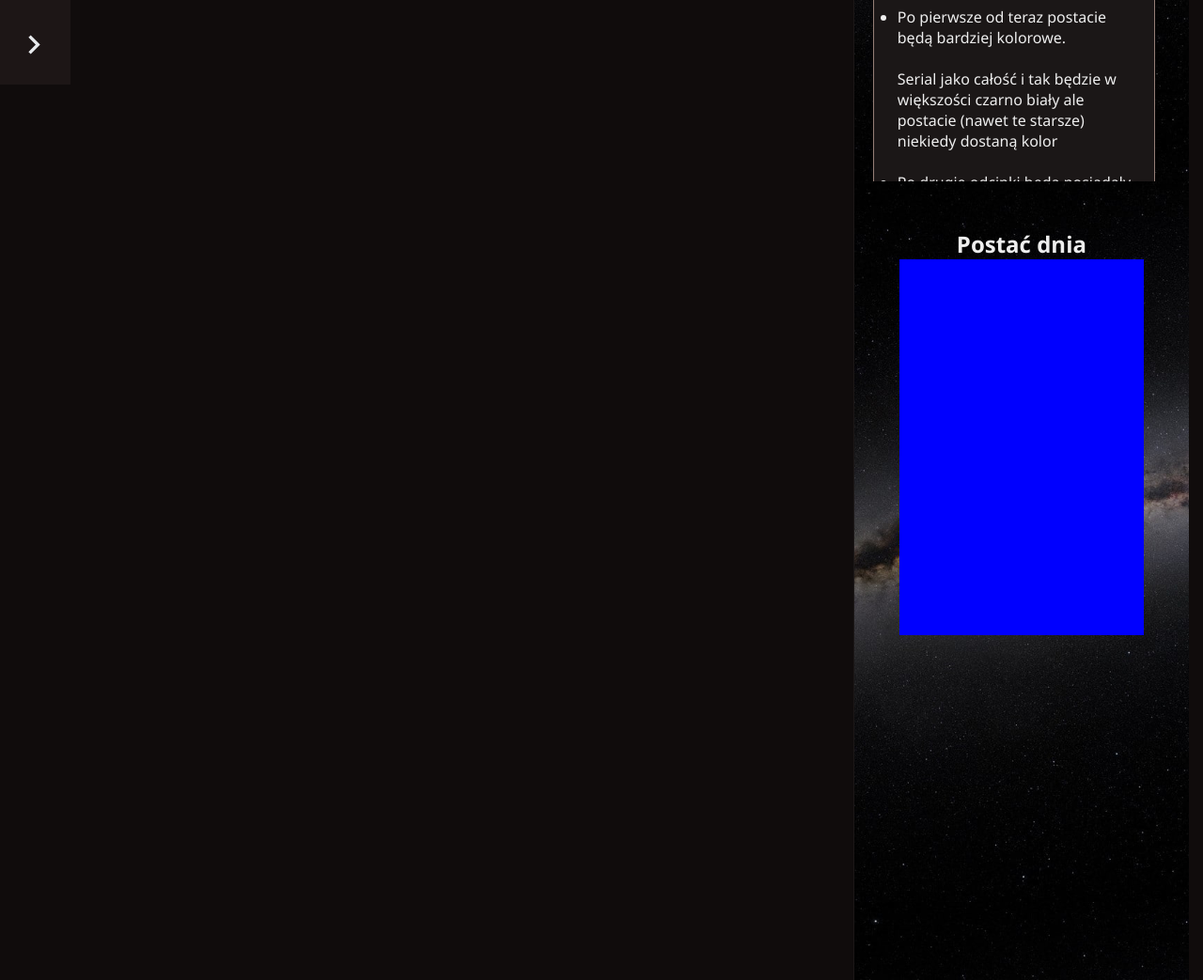
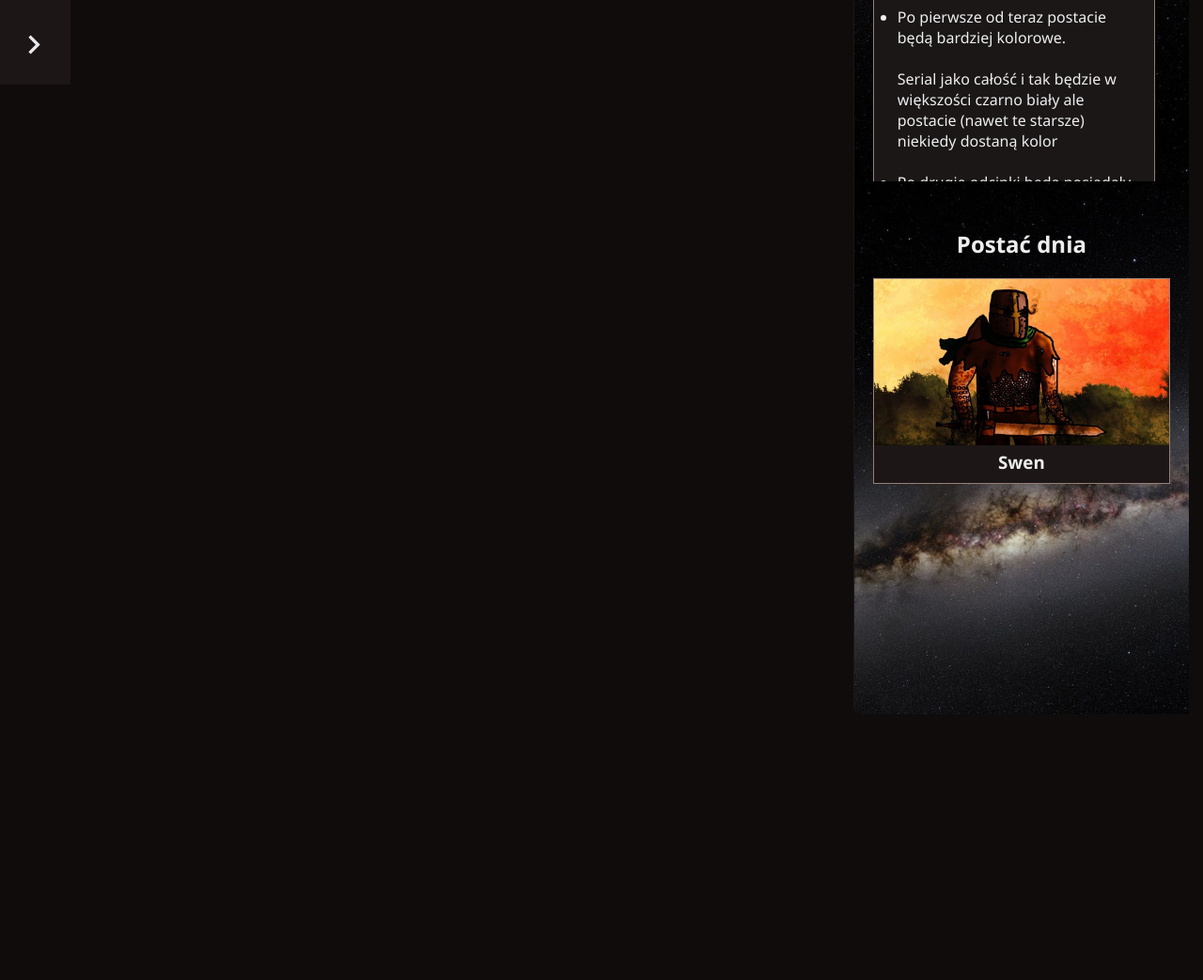
Before and after one commit to Liras333/UniwersumGGWP-new-, a plain HTML site: page index.html in a window 1280 px wide. Shown: the part 710-1753 px from the top of the page at 94% size. Drawn offline with Linux system fonts and the light colour scheme.

Commit message:
add postac dnia

```diff
--- a/index.html
+++ b/index.html
@@ -125,9 +125,10 @@
             </nav>
 
             <main>
-                <!--<div class="bg-nav">-->
+
                 <article class="glowna">
                     <h1>Uniwersum G.G.W.P</h1>
+
                 </article>
 
 
@@ -169,17 +170,16 @@
                     <div class="postac-dnia">
                         <h1>Postać dnia</h1>
                         <div class="postac">
-
+                            <img src="" alt="postać dnia" loading="lazy">
+                            <h3 class="nazwa">Bulgerbass</h3>
                         </div>
                     </div>
-                    <div class="sesje-rpg">
+                </article>
 
-                    </div>
-                </article>
-            <!--</div>-->
         </main>
     </div>
     <script src="./source/javascript/defaultScript.js"></script>
+    <script src="./source/javascript/postacDnia.js"></script>
 
 </body>
 
--- a/source/javascript/defaultScript.js
+++ b/source/javascript/defaultScript.js
@@ -1,7 +1,5 @@
 let arrow = document.querySelector('.closeArrow');
 //let bg_nav = document.querySelector('.bg-nav');
-
-
 
 
 if (window.innerWidth <= 650) {
--- /dev/null
+++ b/source/javascript/postacDnia.js
@@ -0,0 +1,60 @@
+const imgURL = [
+    "./source/img/Uniwersum/Postacie/Adonis4.jpg",
+    "./source/img/Uniwersum/Postacie/Brom.jpg",
+    "./source/img/Uniwersum/Postacie/Bulgerbass.jpg",
+    "./source/img/Uniwersum/Postacie/dariel bermid.jpg",
+    "./source/img/Uniwersum/Postacie/Ebendor.jpg",
+    "./source/img/Uniwersum/Postacie/er' Garoth.jpg",
+    "./source/img/Uniwersum/Postacie/hildebrand.jpg",
+    "./source/img/Uniwersum/Postacie/Kirithor.jpg",
+    "./source/img/Uniwersum/Postacie/Logan_Szkaratny_Mag.jpg",
+    "./source/img/Uniwersum/Postacie/marstofeliusz.jpg",
+    "./source/img/Uniwersum/Postacie/Nasir_Yadav2.jpg",
+    "./source/img/Uniwersum/Postacie/Swen.jpg",
+    "./source/img/Uniwersum/Postacie/Zigorok-Enraged2.jpg"
+]
+
+const names = [
+    "Adonis4",
+    "Brom",
+    "Bulgerbass",
+    "darien bermid",
+    "Ebendor",
+    "er' Garoth",
+    "hildebrand",
+    "Kirithor",
+    "Logan - Szkarłatny Mag",
+    "Malkolm",
+    "Marstofeliusz",
+    "Swen",
+    "Zigorok"
+]
+
+let postac = document.querySelector('.postac img');
+let nazwa = document.querySelector('.nazwa');
+
+
+function postacDnia(year, month, day) {
+    let dataToday = new Date(year, month - 1, day );
+    let dataYastarday = new Date(year, month - 1, day - 1);
+
+    let minutesToday = Math.floor(dataToday.getTime());
+    let minutesYastarday = Math.floor(dataYastarday.getTime());
+
+    let index = minutesToday % names.length ;
+    let index2 = minutesYastarday % names.length ;
+
+    let newIndex = index;
+    for(let i = 0; index == index2; i++){
+        newIndex++;
+        postac.src = imgURL[newindex];
+        nazwa.textContent = names[newindex];
+    }
+
+    postac.src = imgURL[index];
+    nazwa.textContent = names[index];
+}
+
+let data = new Date();
+
+postacDnia(data.getFullYear(), data.getMonth(), data.getDate())
--- a/style.css
+++ b/style.css
@@ -238,7 +238,7 @@ article {
 .aktualnosci {
     width: 30%;
     margin-right: 15px;
-    height: auto;
+    height: 1400px;
     border-left: 1px solid rgb(27, 23, 23);
     background-image: url(./source/baner.jpg);
     /*background-color:rgb(16, 12, 12);*/
@@ -289,14 +289,24 @@ article {
 }
 
 .postac-dnia{
+    display: flex;
+    flex-direction: column;
+    gap:20px
+}
+
+.postac{
+    height:auto;
+    max-width:340px;
+    background-color: var(--bgColor);
+    margin: 0 auto;
+    overflow-y: hidden;
+    padding-bottom:10px;
+    border:1px solid rgb(149, 127, 119);
 
 }
-.postac{
-    height:400px;
-    width:260px;
-    background-color: blue;
-    margin: 0 auto;
-    overflow-y: visible;
+
+.postac img {
+    width:100%
 }
 
 /*? MEDIA QUERIES */
@@ -327,7 +337,7 @@ article {
         width: 100%
     }
     .aktualnosci {
-        height: auto;
+        height: 2000px;
     }
 
     .news {
@@ -335,4 +345,8 @@ article {
         height:auto;
     }
 
+    .postac-dnia{
+        margin-bottom: 75px;
+    }
+
 }
```
Also changed, not shown: source/img/Uniwersum/Postacie/Adonis4.jpg (added), source/img/Uniwersum/Postacie/Brom.jpg (added), source/img/Uniwersum/Postacie/Bulgerbass.jpg (added), source/img/Uniwersum/Postacie/Ebendor.jpg (added), source/img/Uniwersum/Postacie/Kirithor.jpg (added), source/img/Uniwersum/Postacie/Logan_Szkaratny_Mag.jpg (added), source/img/Uniwersum/Postacie/Malkolm2.jpg (added), source/img/Uniwersum/Postacie/Nasir_Yadav2.jpg (added), source/img/Uniwersum/Postacie/Swen.jpg (added), source/img/Uniwersum/Postacie/Zigorok-Enraged2.jpg (added), source/img/Uniwersum/Postacie/dariel bermid.jpg (added), source/img/Uniwersum/Postacie/er' Garoth.jpg (added), source/img/Uniwersum/Postacie/hildebrand.jpg (added), source/img/Uniwersum/Postacie/marstofeliusz.jpg (added).
